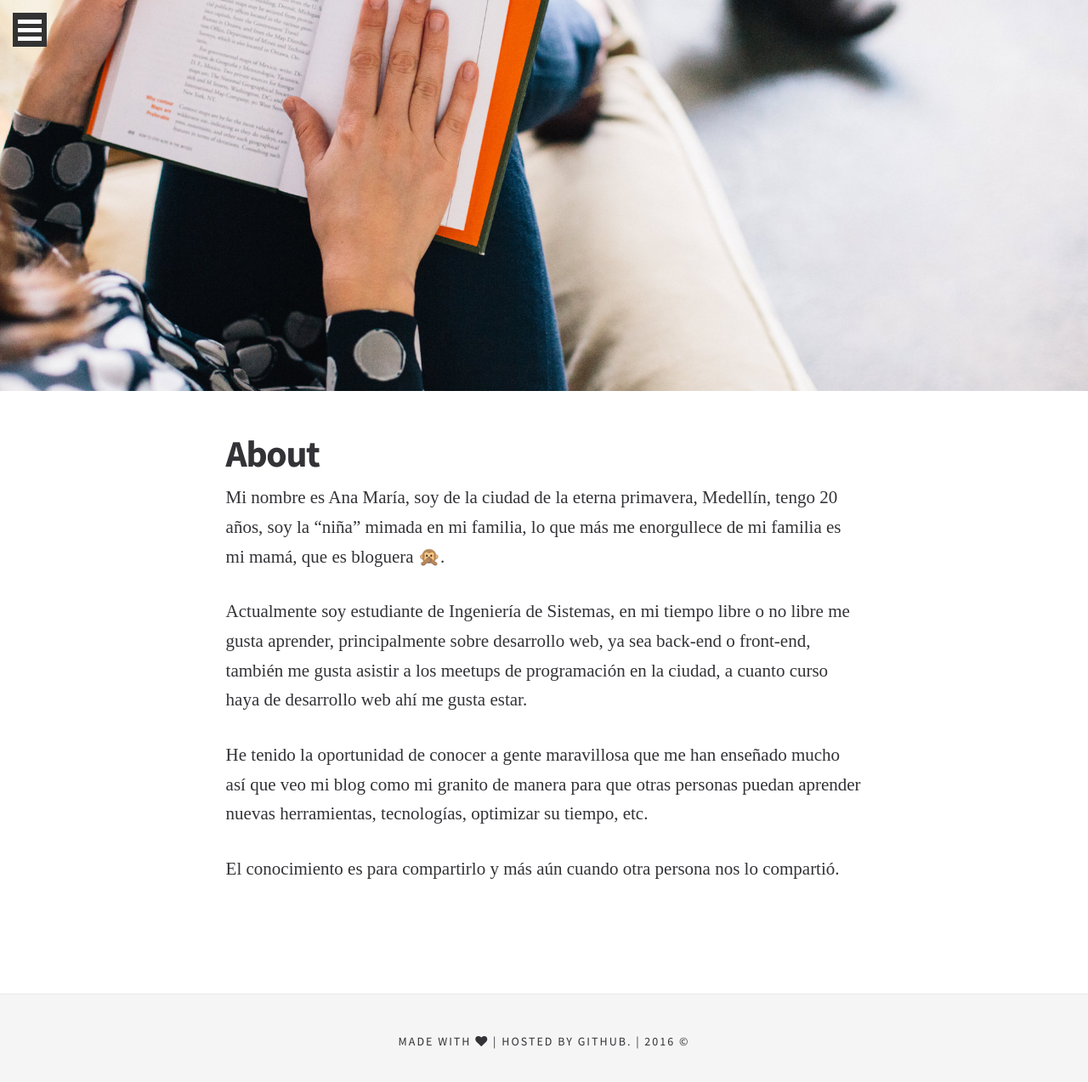
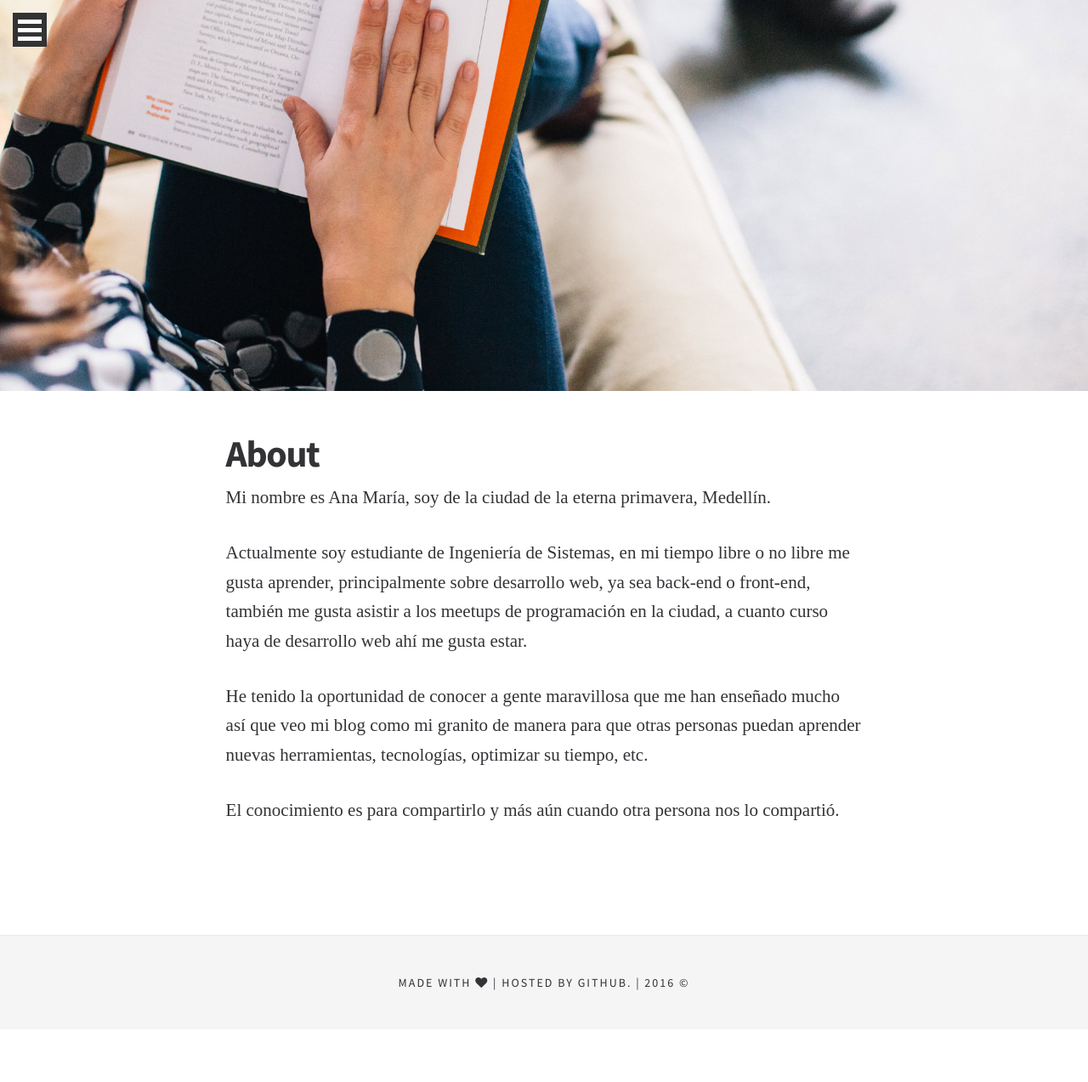
Before and after one commit to anamariasosa/anamariasosa.github.io, a Jekyll site: the page built from about.md, in a window 1280 px wide. Shown: the top 1273 px of the page at 85% size. Built offline with Jekyll 4.4.1, drawn with Linux system fonts in a browser that asks for light colours; some web fonts are replaced.

Commit message:
Update about.md

```diff
--- a/about.md
+++ b/about.md
@@ -5,10 +5,9 @@ feature_image: feature-book
 layout: page
 image: about.png
 ---
-Mi nombre es Ana María, soy de la ciudad de la eterna primavera, Medellín, tengo 20 años, soy la "niña"  mimada en mi familia, lo que más me enorgullece de mi familia es mi mamá, que es bloguera 🙊.
+Mi nombre es Ana María, soy de la ciudad de la eterna primavera, Medellín.
 
 Actualmente soy estudiante de Ingeniería de Sistemas, en mi tiempo libre o no libre me gusta aprender, principalmente sobre desarrollo web, ya sea back-end o front-end, también me gusta asistir a los meetups de programación en la ciudad, a cuanto curso haya de desarrollo web ahí me gusta estar.
-
 
 He tenido la oportunidad de conocer a gente maravillosa que me han enseñado mucho así que veo mi blog como mi granito de manera para que otras personas puedan aprender nuevas herramientas, tecnologías, optimizar su tiempo, etc.
 
```
